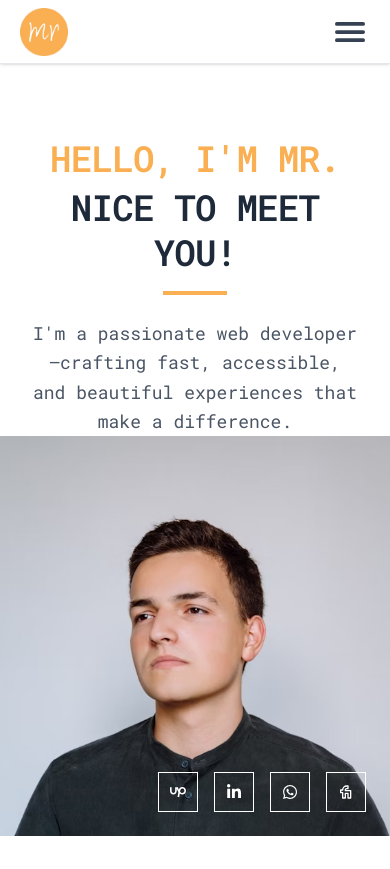
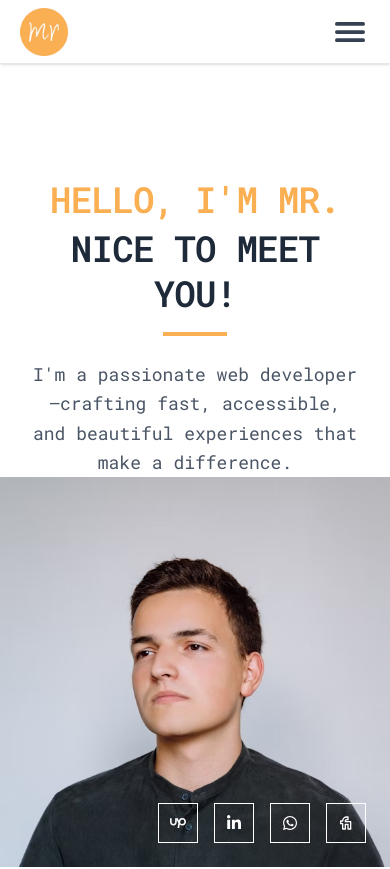
Before and after one commit to MalikMubashir200/Resume, a Next.js app: page / in a window 390 px wide. Shown: the top 869 px of the page. Built offline with nearby package versions, Linux system fonts and the light colour scheme; no server answers.

Commit message:
Fixing responiveness

```diff
--- a/app/components/Hero.tsx
+++ b/app/components/Hero.tsx
@@ -20,7 +20,7 @@ const Hero: React.FC<HeroProps> = ({
   arrowLink
 }) => {
   return (
-    <section className="w-full h-screen flex flex-col md:flex-row items-center justify-center md:justify-start relative pt-24 md:pt-0">
+    <section className="w-full h-screen flex flex-col md:flex-row items-center justify-center md:justify-start relative md:pt-0">
       {/* Arrow box - centered and only on medium screens and up */}
       <div className="hidden md:flex absolute left-1/2 bottom-8 transform -translate-x-1/2 z-10">
         <div className="relative">
@@ -48,7 +48,7 @@ const Hero: React.FC<HeroProps> = ({
         </div>
       </div>
       {/* Left: Intro text */}
-      <div className="w-full md:w-1/2 flex flex-col justify-center items-center md:items-start px-8 md:px-16 lg:px-24 space-y-6 md:space-y-8 text-center md:text-left mt-8 md:mt-0">
+      <div className="w-full md:w-1/2 flex flex-col justify-center items-center md:items-start px-8 md:px-16 lg:px-24 space-y-6 md:space-y-8 text-center md:text-left mt-50 md:mt-0">
         <div className="space-y-4">
           <h2 className="text-4xl md:text-6xl font-bold tracking-tight text-gray-900 leading-tight">
             {heading && (
```
